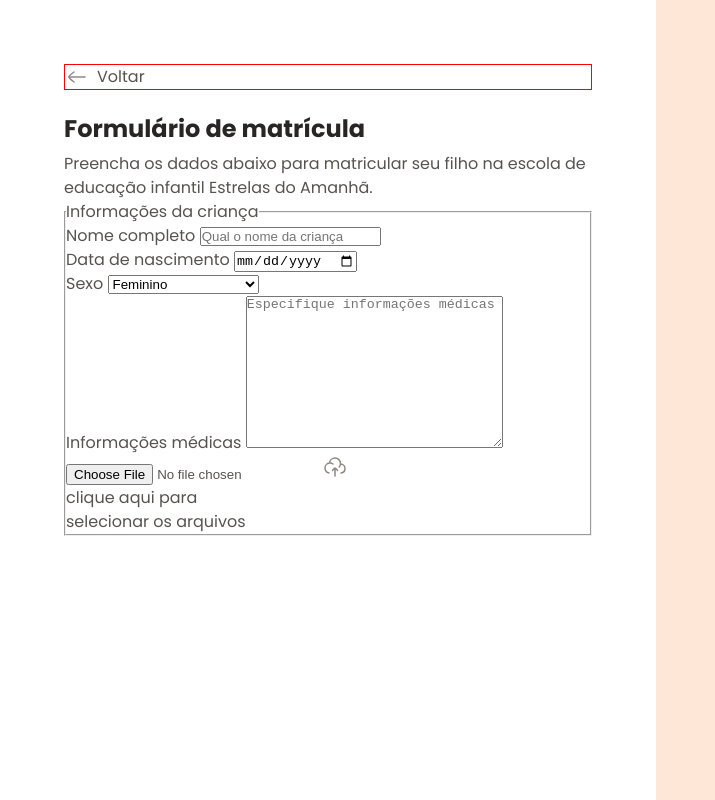
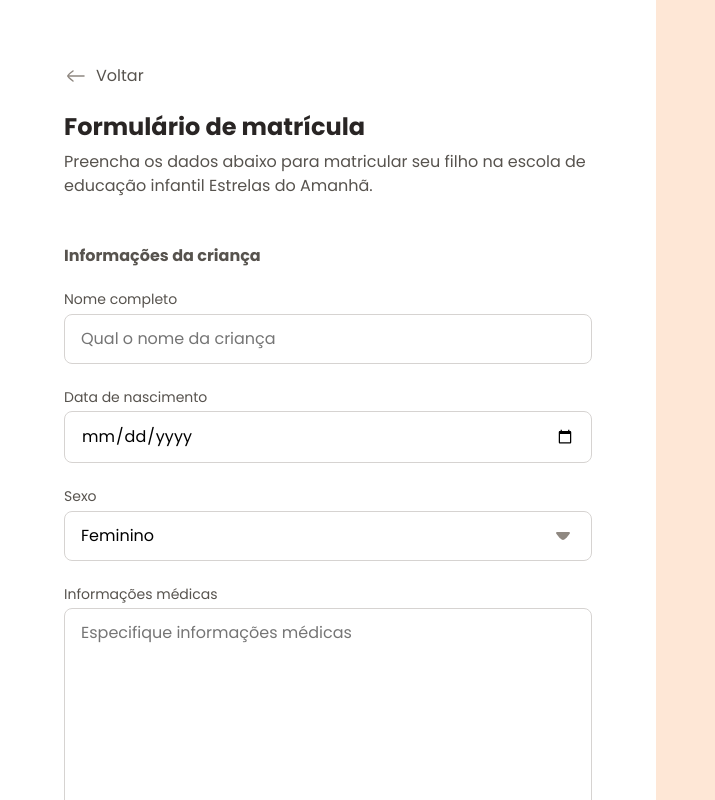
Before and after one commit to barbaradscosta/form, a plain HTML site: page index.html in a window 1280 px wide. Shown: the full height of the page, 0-715 px from the left. Drawn offline with Linux system fonts and the light colour scheme.

Commit message:
campo data e select

```diff
--- /dev/null
+++ b/styles/fields/index.css
@@ -0,0 +1,53 @@
+input,
+textarea,
+select {
+    appearance: none;
+    width: 100%;
+    border-radius: .5rem;
+    border: 1px solid var(--stroke-default);
+
+    padding: .75rem 1rem;
+
+    font: var(--text);
+}
+
+label {
+    font: var(--text-sm);
+    color: var(--text-secondary);
+
+    display: block;
+    margin-bottom: .25rem;
+}
+
+input:focus,
+select:focus,
+textarea:focus {
+    outline: .25rem solid var(--surface-secondary);
+    border: .125rem solid var(--stroke-highlight);
+    outline-offset: .1px;
+}
+
+input[type="date"] {
+    position: relative;
+/*
+    &::-webkit-calendar-picker-indicator {
+        opacity: 0;
+    } */
+
+    &::before {
+        content: "";
+        position: absolute;
+        background: url(../../assets/icons/calendar-03.svg) center/contain;
+        right: 1rem;
+        width: 1.25rem;
+        height: 1,25rem;
+
+       transform: translate(-50%);
+    }
+}
+
+select {
+    background: url(../../assets/icons/arrow-down-01.svg)
+    no-repeat calc(100% - 1rem);
+
+}
--- /dev/null
+++ b/styles/form.css
@@ -0,0 +1,16 @@
+@import url(fields/index.css);
+
+form {
+    margin-top: 3rem;
+}
+
+fieldset {
+    border: none;
+    display: grid;
+    gap: 1.5rem;
+}
+
+legend {
+    font: 600 1rem/1.25 var(--font-family);
+    margin-bottom: 1.5rem;
+}
--- a/styles/index.css
+++ b/styles/index.css
@@ -1,2 +1,3 @@
 @import url(global.css);
 @import url(layout.css);
+@import url(form.css);
--- a/styles/layout.css
+++ b/styles/layout.css
@@ -16,7 +16,6 @@ main {
     }
 
     & .back {
-        border: 1px solid red;
         display: flex;
         align-items: center;
         gap: .5rem;
```
